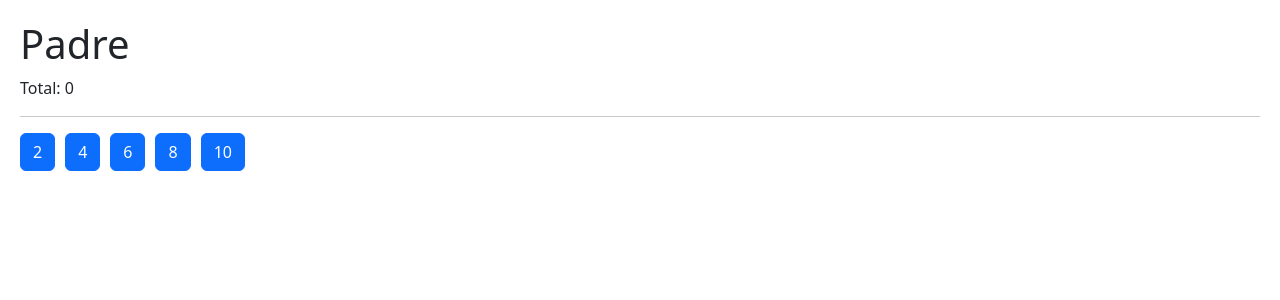
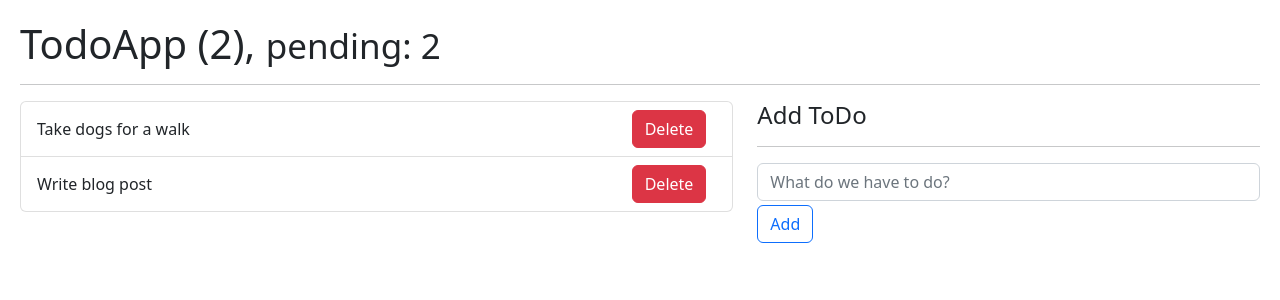
Before and after one commit to mondev811/hooks, a React (Vite) app: page / in a window 1280 px wide. Shown: the top 300 px of the page. Built offline with nearby package versions, Linux system fonts and the light colour scheme.

Commit message:
Add useReducer starter components

```diff
--- /dev/null
+++ b/src/08-useReducer/TodoAdd.jsx
@@ -0,0 +1,21 @@
+import React from "react";
+
+export const TodoAdd = ({ onAdd }) => {
+  return (
+    <form>
+      <input
+        type="text"
+        placeholder="What do we have to do?"
+        className="form-control"
+      />
+
+      <button
+        type="submit"
+        className="btn btn-outline-primary mt-1"
+        onClick={() => onAdd()}
+      >
+        Add
+      </button>
+    </form>
+  );
+};
--- /dev/null
+++ b/src/08-useReducer/TodoApp.jsx
@@ -0,0 +1,50 @@
+import React, { useReducer } from "react";
+import { TodoList } from "./TodoList";
+import { todoReducer } from "./todoReducer";
+import { TodoAdd } from "./TodoAdd";
+
+const initialState = [
+  {
+    id: new Date().getTime(),
+    description: "Take dogs for a walk",
+    done: false,
+  },
+  {
+    id: new Date().getTime() + 100,
+    description: "Write blog post",
+    done: false,
+  },
+];
+
+export const TodoApp = () => {
+  const [state, dispatch] = useReducer(todoReducer, initialState);
+
+  const handleNewTodo = (todo) => {
+    console.log(props);
+    // dispatch("add", todo);
+  };
+
+  const deleteTodo = (id) => {
+    dispatch("delete", id);
+  };
+
+  return (
+    <>
+      <h1>
+        TodoApp ({state.length}), <small>pending: 2</small>
+      </h1>
+      <hr />
+      <div className="row">
+        <div className="col-7">
+          <TodoList todos={state} />
+        </div>
+
+        <div className="col-5">
+          <h4>Add ToDo</h4>
+          <hr />
+          <TodoAdd onAdd={handleNewTodo} />
+        </div>
+      </div>
+    </>
+  );
+};
--- /dev/null
+++ b/src/08-useReducer/TodoItem.jsx
@@ -0,0 +1,13 @@
+import React from "react";
+
+export const TodoItem = ({ todo }) => {
+  return (
+    <li
+      key={todo.id}
+      className="list-group-item d-flex justify-content-between"
+    >
+      <span className="align-self-center">{todo.description}</span>
+      <button className="btn btn-danger">Delete</button>
+    </li>
+  );
+};
--- /dev/null
+++ b/src/08-useReducer/TodoList.jsx
@@ -0,0 +1,12 @@
+import React from "react";
+import { TodoItem } from "./TodoItem";
+
+export const TodoList = ({ todos }) => {
+  return (
+    <ul className="list-group">
+      {todos.map((todo) => (
+        <TodoItem key={todo.id} todo={todo} />
+      ))}
+    </ul>
+  );
+};
--- /dev/null
+++ b/src/08-useReducer/todoReducer.js
@@ -0,0 +1,12 @@
+export const todoReducer = (initialState, action) => {
+  switch (action.type) {
+    // case "ABC":
+    //   throw new Error("Action.type=ABC is not implemented");
+    case "add":
+      return [...initialState, action.payload];
+    case "delete":
+      return initialState.filter((item) => item.id !== action.payload);
+    default:
+      return initialState;
+  }
+};
--- a/src/main.jsx
+++ b/src/main.jsx
@@ -1,6 +1,8 @@
 import React from "react";
 import ReactDOM from "react-dom/client";
-import { Padre } from "./07-tarea-memo/Padre";
+// import { Padre } from "./07-tarea-memo/Padre";
+// import "./08-useReducer/intro-reducer";
+import { TodoApp } from "./08-useReducer/TodoApp";
 // import { CallbackHook } from "./06-memos/CallbackHook";
 // import { MemoHook } from "./06-memos/MemoHook";
 // import { Layout } from "./05-useLayoutEffect/Layout";
@@ -30,5 +32,6 @@ ReactDOM.createRoot(document.getElementById("root")).render(
   // <Memorize />
   // <MemoHook />
   // <CallbackHook />
-  <Padre />
+  // <Padre />
+  <TodoApp />
 );
```
